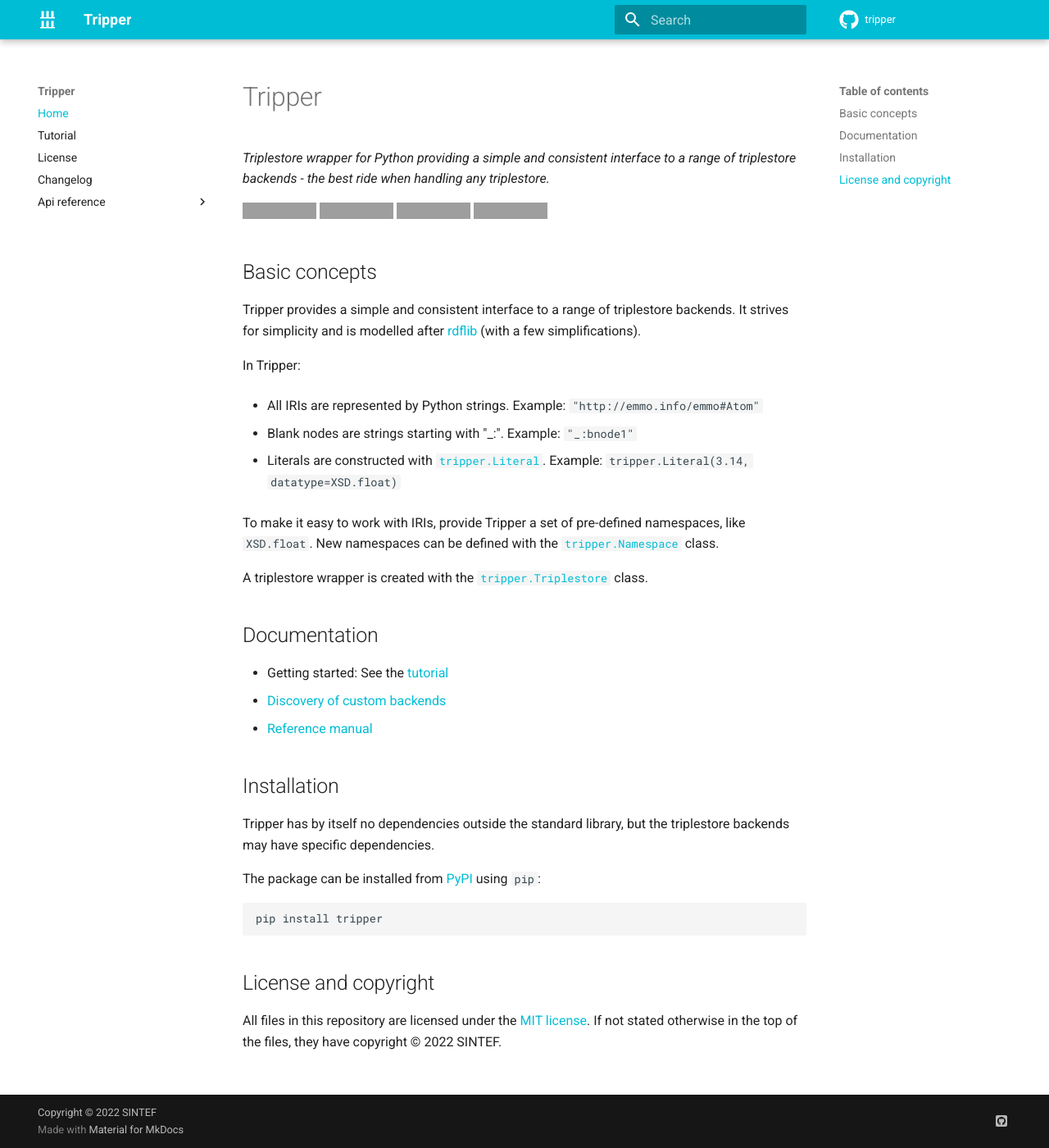
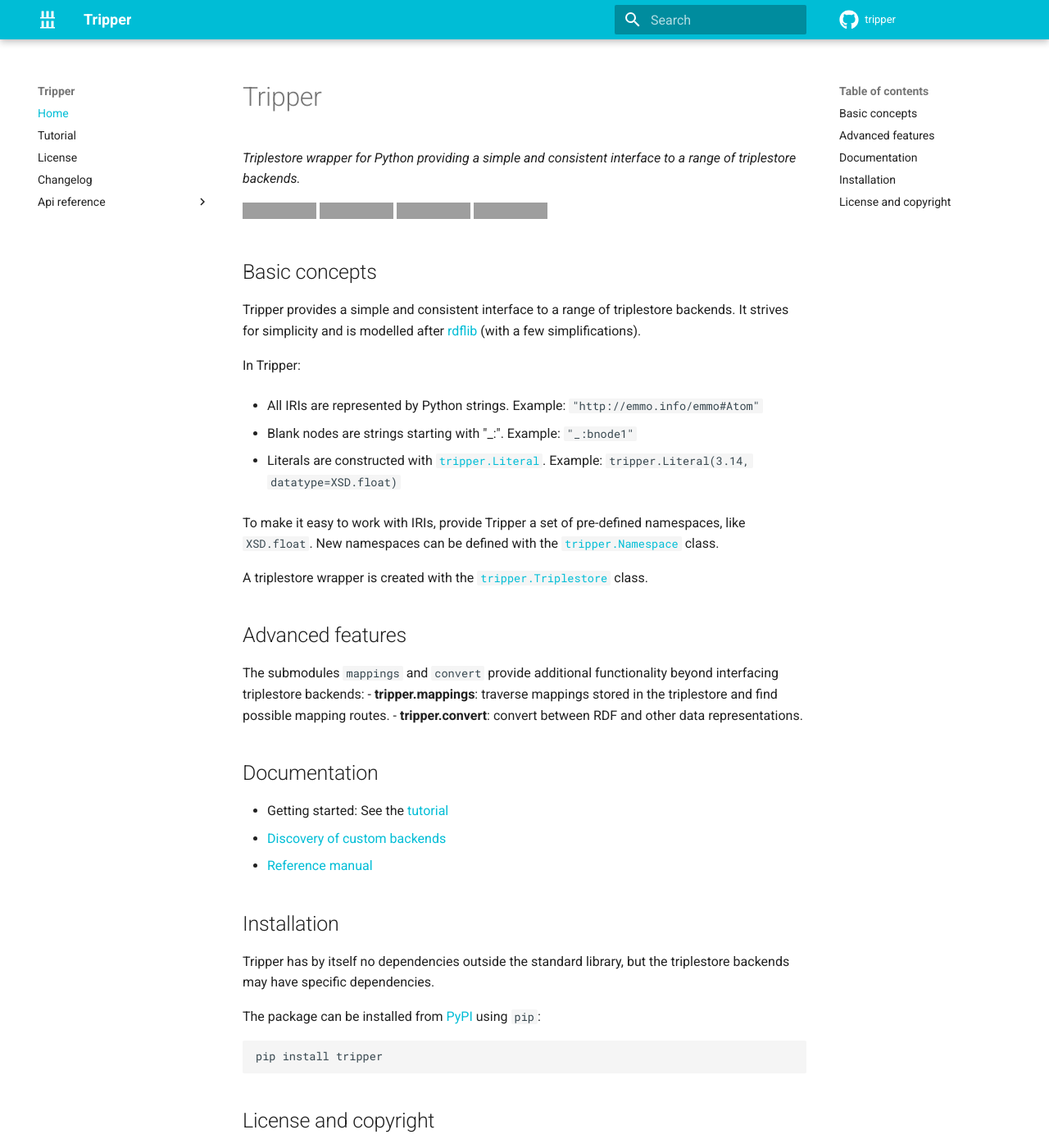
Before and after one commit to EMMC-ASBL/tripper, an MkDocs documentation site: the page built from docs/index.md, in a window 1280 px wide and 1400 px high. Shown: the whole window at 82% size. Built offline with MkDocs 1.6.1 and Material for MkDocs 9.7.7, drawn with Linux system fonts in a browser that asks for light colours; comment, search, counter and statistics services are not loaded; the version menu is left out; grey boxes are pictures that could not be loaded.

```diff
--- a/docs/index.md
+++ b/docs/index.md
@@ -1,6 +1,6 @@
 Tripper
 =======
-_Triplestore wrapper for Python providing a simple and consistent interface to a range of triplestore backends - the best ride when handling any triplestore._
+*Triplestore wrapper for Python providing a simple and consistent interface to a range of triplestore backends.*
 
 
 [![PyPI](https://img.shields.io/pypi/v/tripper?logo=pypi)](https://pypi.org/project/tripper)
@@ -30,6 +30,13 @@ To make it easy to work with IRIs, provide Tripper a set of pre-defined namespac
 New namespaces can be defined with the [`tripper.Namespace`][Namespace] class.
 
 A triplestore wrapper is created with the [`tripper.Triplestore`][Triplestore] class.
+
+
+Advanced features
+-----------------
+The submodules `mappings` and `convert` provide additional functionality beyond interfacing triplestore backends:
+- **tripper.mappings**: traverse mappings stored in the triplestore and find possible mapping routes.
+- **tripper.convert**: convert between RDF and other data representations.
 
 
 Documentation
```
Also changed, not shown: README.md (+8 -1 lines).
